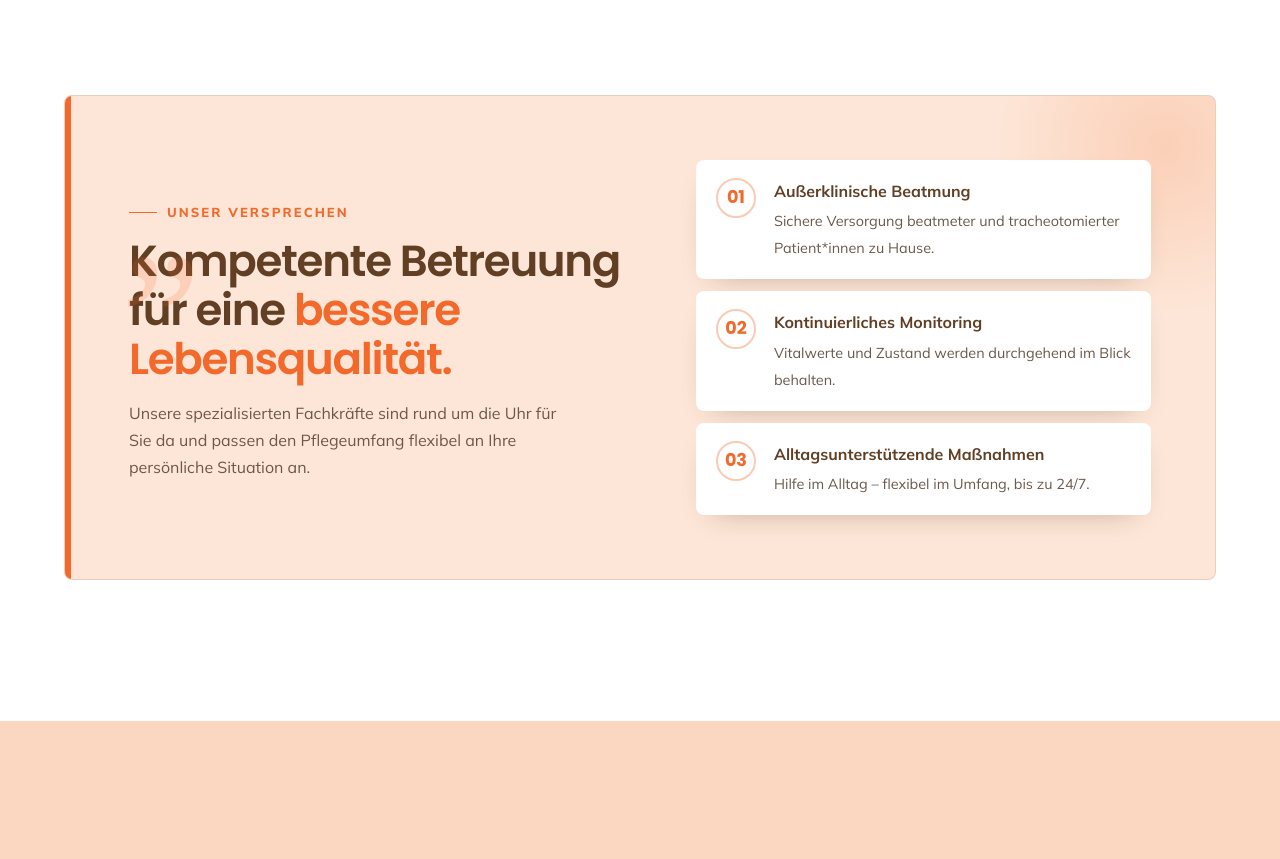
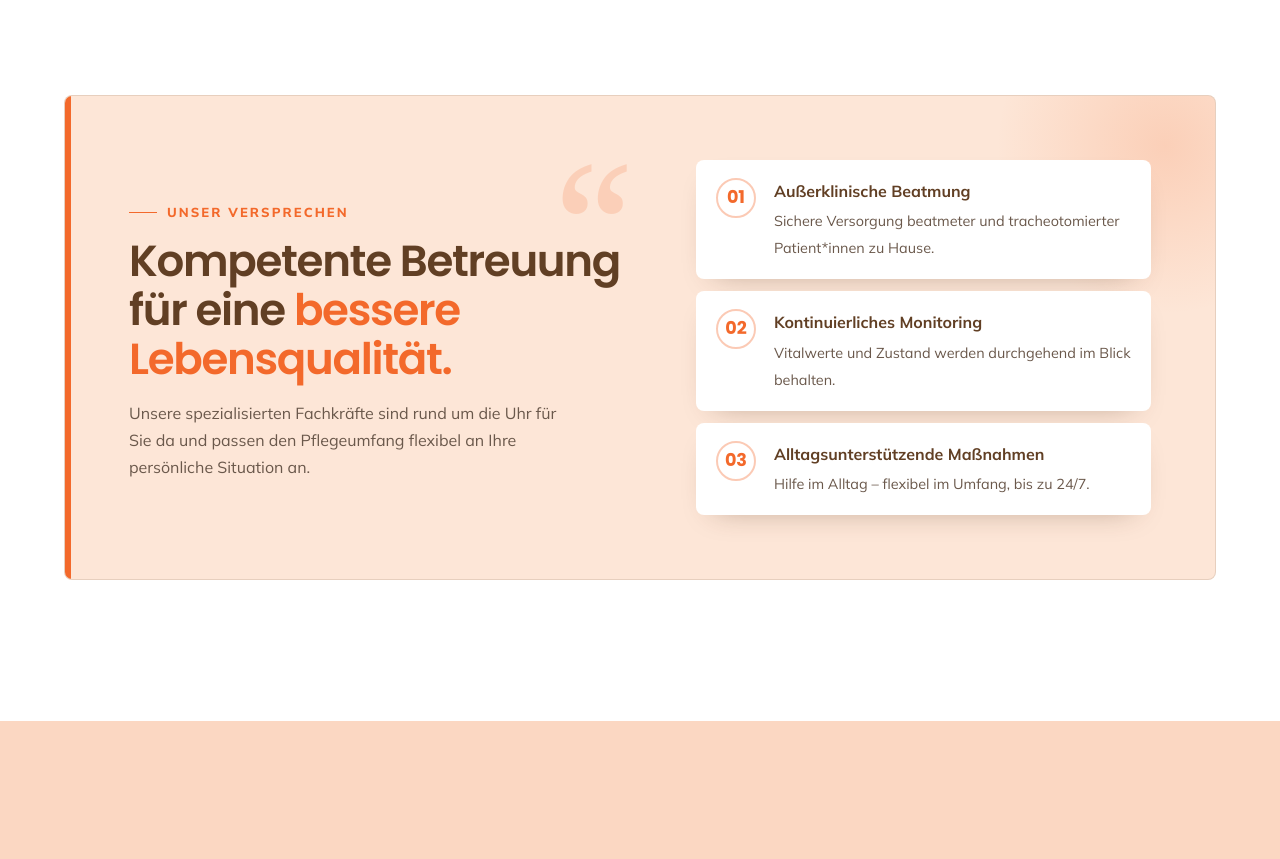
Before and after one commit to shahzadishq/archimed, a plain HTML site: page intensivpflege-fuer-erwachsene.html in a window 1280 px wide. Shown: the part 3080-3939 px from the top of the page. Drawn offline with Linux system fonts and the light colour scheme.

Commit message:
Promise band: quote mark position
Co-Authored-By: Claude Opus 5.5 <noreply@anthropic.com>
Claude-Session: https://claude.ai/code/session_0127EAgbFtF2xBBWiNJKwfRG

```diff
--- a/assets/archimed.css
+++ b/assets/archimed.css
@@ -1080,7 +1080,7 @@ div.cta-band.cta-split::after{background:radial-gradient(ellipse at 0% 0%,rgba(2
 .promise::before{content:"";position:absolute;left:0;top:0;bottom:0;width:6px;background:var(--orange)}
 .promise::after{content:"";position:absolute;right:-120px;top:-120px;width:340px;aspect-ratio:1;border-radius:50%;z-index:-1;background:radial-gradient(circle,rgba(243,105,43,.18),transparent 70%)}
 .promise-quote{position:relative}
-.promise-mark{position:absolute;left:-6px;top:-70px;font-family:Georgia,serif;font-size:11rem;line-height:1;color:rgba(243,105,43,.18);pointer-events:none}
+.promise-mark{position:absolute;right:0;top:-60px;font-family:Georgia,serif;font-size:11rem;line-height:1;color:rgba(243,105,43,.18);pointer-events:none}
 .promise .q{font-family:var(--display);font-weight:600;font-size:clamp(1.8rem,3.4vw,2.8rem);line-height:1.12;letter-spacing:-.03em;color:var(--heading);max-width:18ch;margin:14px 0 16px}
 .promise .q em{font-style:normal;color:var(--orange-text)}
 .promise-sub{color:var(--muted);max-width:46ch;margin:0}
--- a/intensivpflege-fuer-erwachsene.html
+++ b/intensivpflege-fuer-erwachsene.html
@@ -187,7 +187,7 @@
   <div class="wrap">
     <div class="promise" data-reveal>
       <div class="promise-quote">
-        <span class="promise-mark" aria-hidden="true">„</span>
+        <span class="promise-mark" aria-hidden="true">“</span>
         <span class="kicker">Unser Versprechen</span>
         <p class="q">Kompetente Betreuung für eine <em>bessere Lebensqualität.</em></p>
         <p class="promise-sub">Unsere spezialisierten Fachkräfte sind rund um die Uhr für Sie da und passen den Pflegeumfang flexibel an Ihre persönliche Situation an.</p>
```
